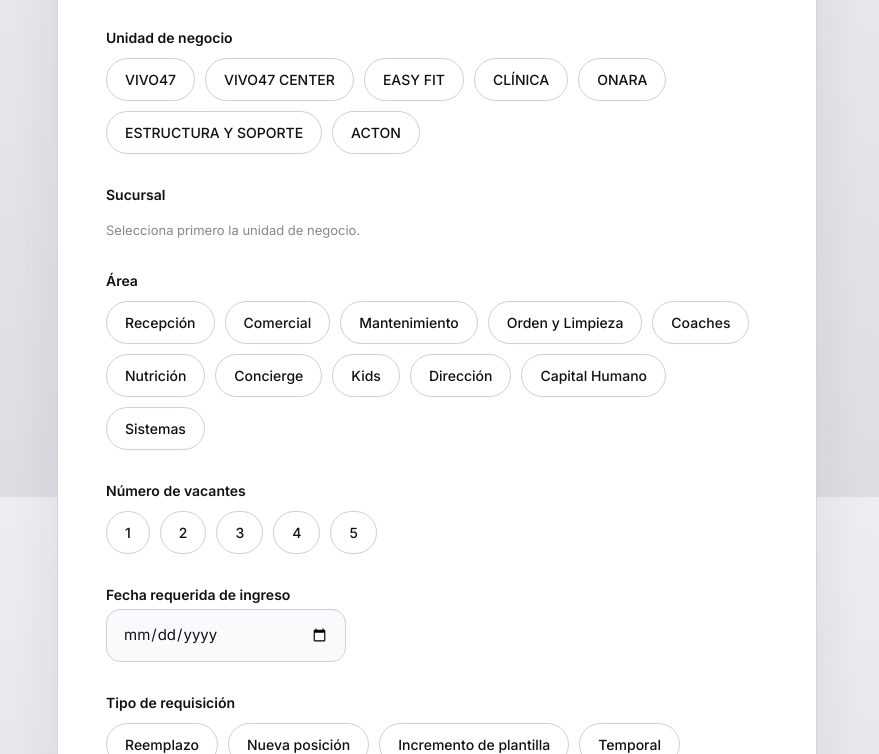
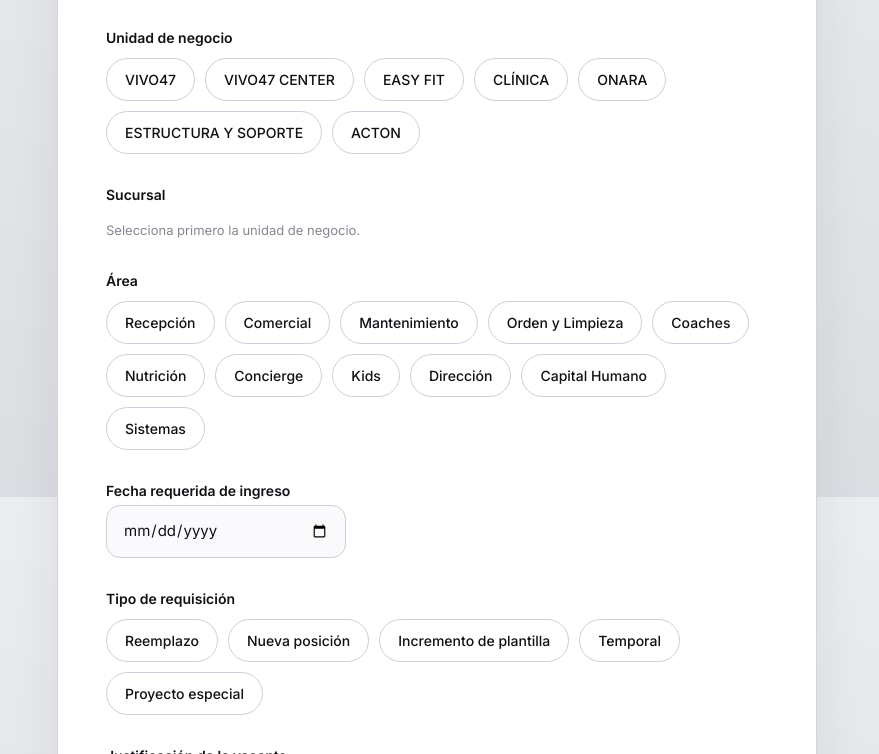
Before and after one commit to universidadgeb-creator/reclutamiento, a plain HTML site: page solicitud-vacante.html in a window 1280 px wide. Shown: the part 1103-1857 px from the top of the page, without its empty margins (203-1082 px from the left). Drawn offline with nearby package versions, Linux system fonts and the light colour scheme; no server answers.

Commit message:
Add files via upload

```diff
--- a/solicitud-vacante.html
+++ b/solicitud-vacante.html
@@ -134,11 +134,6 @@
           <div class="chips" data-chips="radio" data-name="area"></div>
         </div>
 
-        <div class="q" data-key="plazas" data-req>
-          <div class="label">Número de vacantes</div>
-          <div class="chips" data-chips="radio" data-name="plazas"></div>
-        </div>
-
         <div class="q" data-key="fechaIngreso" data-req>
           <label for="fechaIngreso">Fecha requerida de ingreso</label>
           <input class="line" id="fechaIngreso" type="date" style="max-width:240px">
@@ -259,7 +254,6 @@
 
 const OPTIONS={
   area:['Recepción','Comercial','Mantenimiento','Orden y Limpieza','Coaches','Nutrición','Concierge','Kids','Dirección','Capital Humano','Sistemas'],
-  plazas:['1','2','3','4','5'],
   tipo:['Reemplazo','Nueva posición','Incremento de plantilla','Temporal','Proyecto especial'],
   escolaridad:['Primaria','Secundaria','Preparatoria','Carrera Técnica','Licenciatura','Maestría'],
   genero:['Masculino','Femenino','Indistinto'],
@@ -377,7 +371,7 @@
     sucursal:one('sucursal'),
     unidad_negocio:one('unidad'),
     area:one('area'),
-    numero_plazas:parseInt(one('plazas'),10),
+    numero_plazas:1,
     fecha_requerida_ingreso:$('fechaIngreso').value,
     tipo_requisicion:tipo,
     motivo_vacante:tipo==='Reemplazo'?'Reemplazo':'Nueva creación',
```
